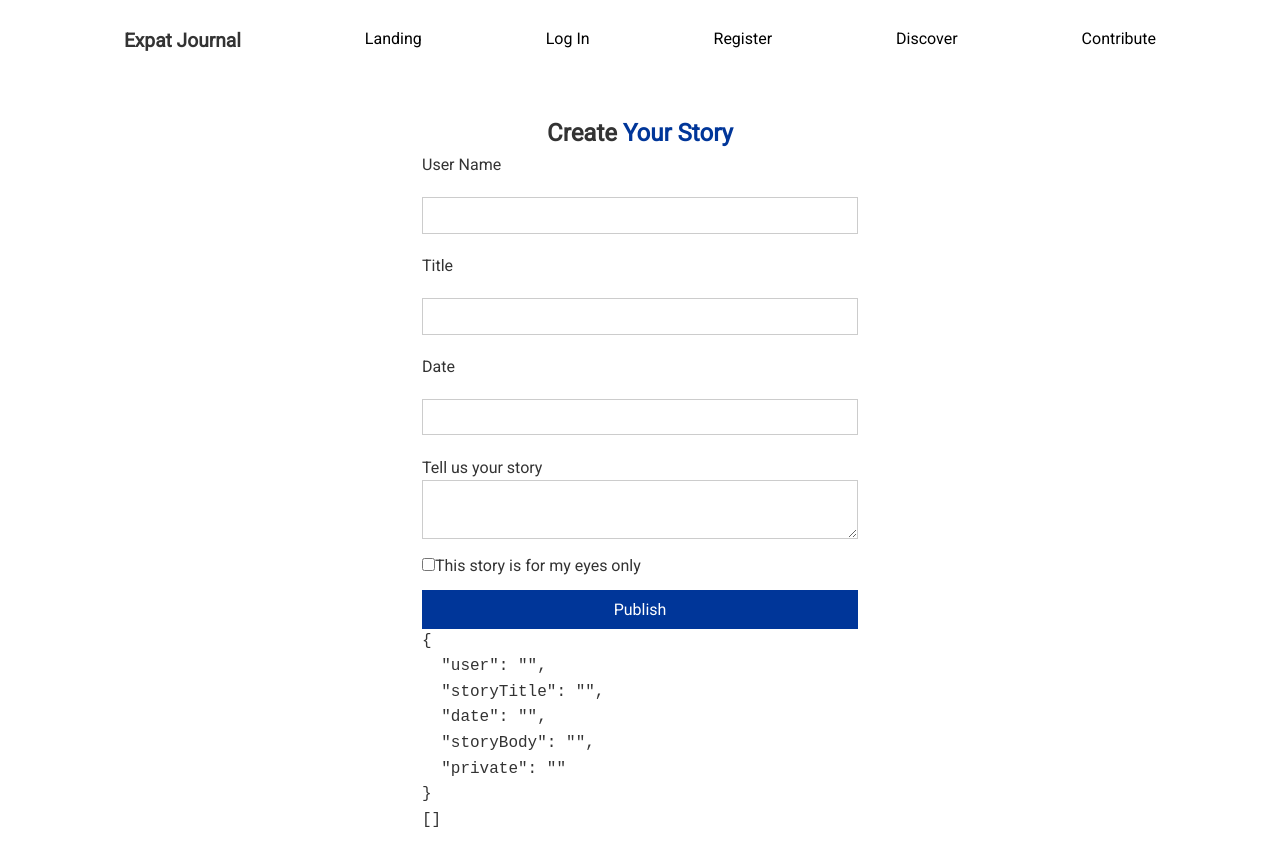
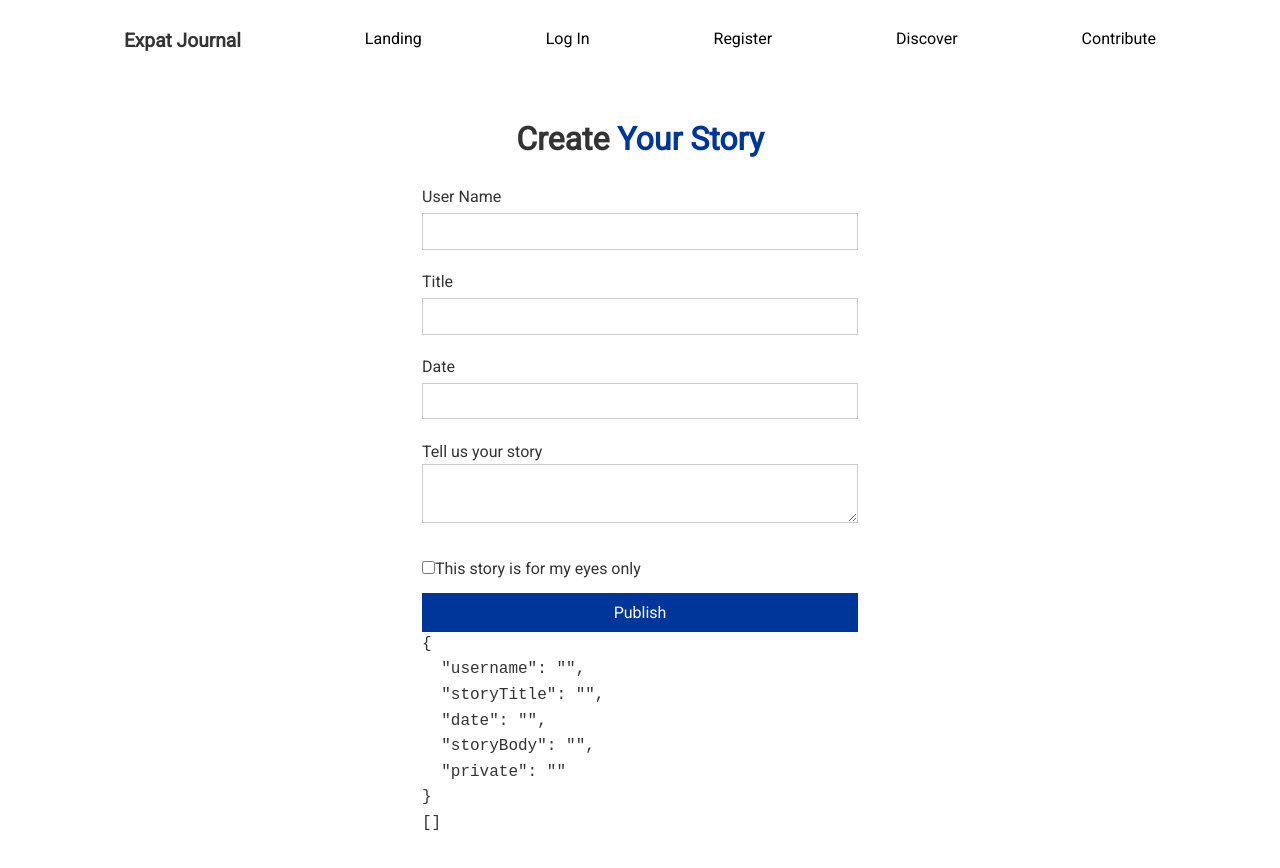
Before and after one commit to Build-Week-Expat-Journal1/Front-End, a React (Create React App) app: page /Contribute in a window 1280 px wide. Built offline with nearby package versions, Linux system fonts and the light colour scheme.

Commit message:
adding stying

```diff
--- a/src/components/FormCreateStoryPictures.js
+++ b/src/components/FormCreateStoryPictures.js
@@ -8,7 +8,7 @@ export default function FormCreateStoryPictures(){
     const [isButtonDisabled, setIsButtonDisabled] =useState(true);
 
     const defaultState = {
-        user:"",
+        username:"",
         storyTitle:"",
         date:"",
         storyBody:"",
@@ -20,7 +20,7 @@ export default function FormCreateStoryPictures(){
     const [errors, setErrors] = useState(defaultState);
 
     const formSchema = yup.object().shape({
-        user: yup.string(),
+        username: yup.string(),
         storyTitle: yup.string(),
         date: yup.date(),
         storyBody: yup.string(),
@@ -82,17 +82,22 @@ export default function FormCreateStoryPictures(){
  return (
 
             <div className='form-container'>
-                    <h2>Create <span className='text-primary'>Your Story</span> </h2>
+                    <h1>Create <span className='text-primary'>Your Story</span> </h1>
+
                     <form onSubmit={formSubmit}>
-                        <label htmlFor="user">
+                        <div className="form-group">
+                        <label htmlFor="username">
                             User Name
-                        <input id="user" type="text" name="user" data-cy="user"
+                        <input id="username" type="text" name="username" data-cy="username"
                                 onChange={inputChange}
                                 value={formState.name}
                             />
+
                         </label>
+                        </div>
 
 
+                        <div className="form-group">
                         <label htmlFor="storyTitle">
                             Title
                         <input id="storyTitle" type="text" name="storyTitle" data-cy="storyTitle"
@@ -100,7 +105,9 @@ export default function FormCreateStoryPictures(){
                                 value={formState.name}
                             />
                         </label>
+                        </div>
 
+                        <div className="form-group">
                         <label htmlFor="date">
                             Date
                         <input id="date" type="text" name="date" data-cy="date"
@@ -108,7 +115,10 @@ export default function FormCreateStoryPictures(){
                                 value={formState.name}
                             />
                         </label>
+                        </div>
 
+
+                        <div className="form-group">
                         <lable htmlFor="storyBody">
                             Tell us your story
                         <textarea name="storyBody" id="storyBody" data-cy="storyBody"
@@ -116,6 +126,7 @@ export default function FormCreateStoryPictures(){
                                 value={formState.name}
                             />
                         </lable>
+                        </div>
 
                         <label htmlFor="private">
 
```
